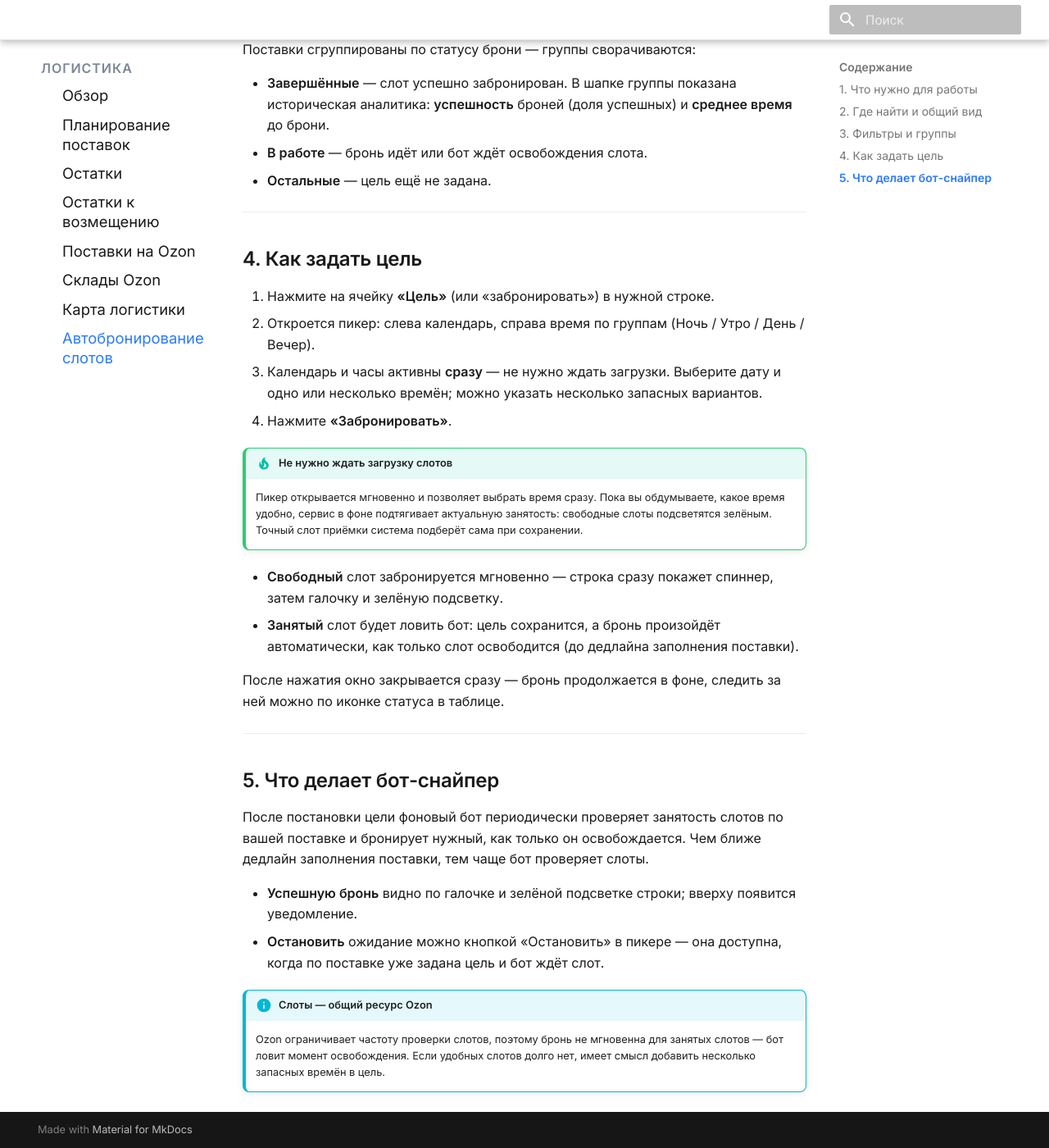
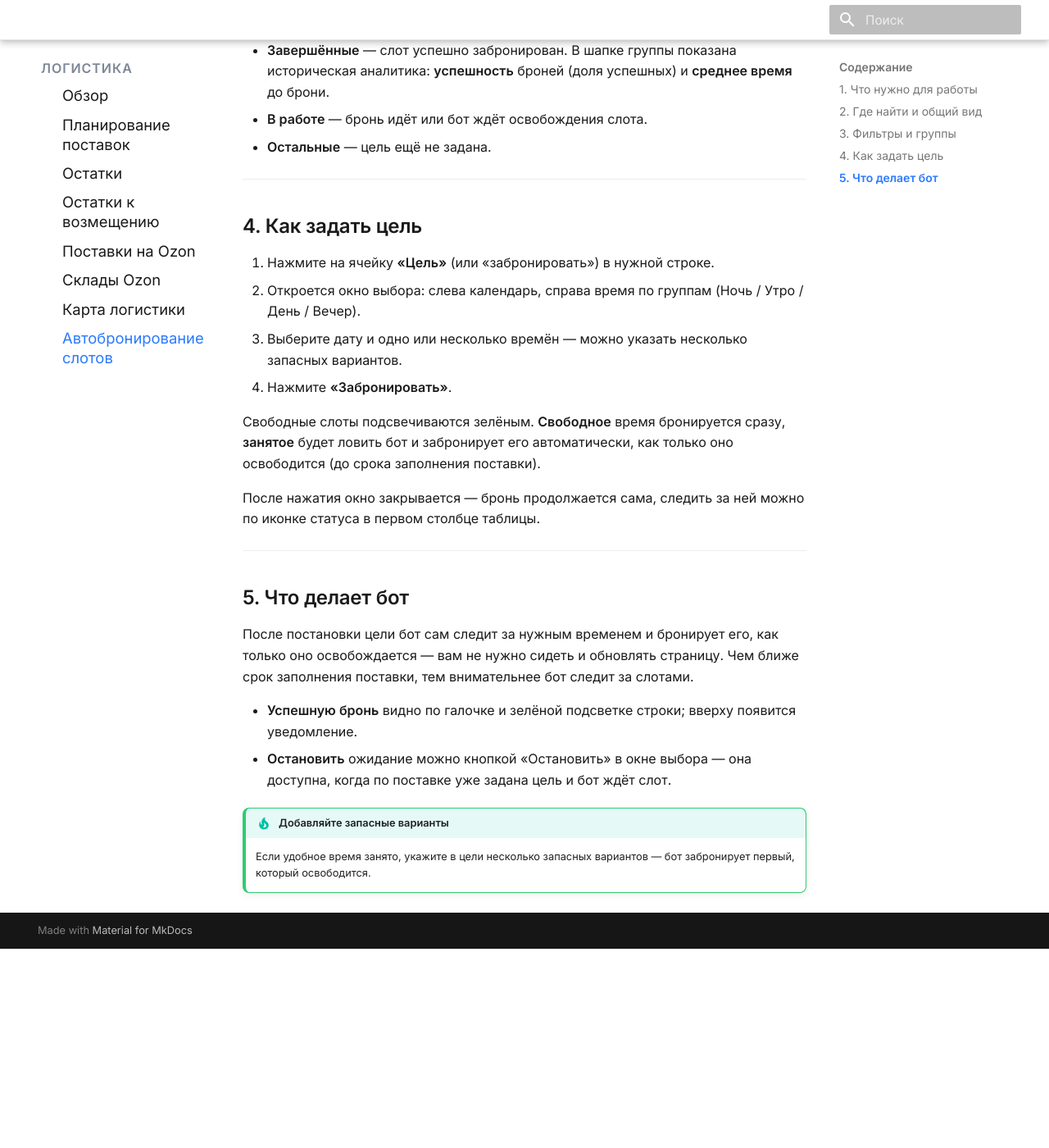
Before and after one commit to GitHubJackPerson/stpulse-docs, an MkDocs documentation site: the page built from docs/supplies/timeslots.md, in a window 1280 px wide and 1400 px high, scrolled down 1660 px. Shown: the whole window at 82% size. Built offline with MkDocs 1.6.1 and Material for MkDocs 9.7.7, drawn with Linux system fonts in a browser that asks for light colours; after the commit the page ends 2817 px from its top, so only the background shows below that; some of the changed text lies outside the part shown.

Commit message:
docs: статья автобронирования — только про функционал, точная инструкция по роли

```diff
--- a/docs/supplies/timeslots.md
+++ b/docs/supplies/timeslots.md
@@ -10,13 +10,10 @@
 
 ## 1. Что нужно для работы
 
-Бронирование слота — это **запись** в вашу поставку на Ozon, поэтому ключу Seller API нужна роль с правом записи.
+Чтобы сервис мог бронировать слоты, у ключа Seller API должна быть роль **Supply order**. Пока её нет, страница видна, но кнопки брони заблокированы, а вверху появляется подсказка.
 
-!!! warning "Нужна роль «Supply order»"
-    Если бронирование недоступно, вверху страницы появится подсказка. Добавьте роль **Supply order** ключу Seller API:
-    Настройки → Seller API → нужный ключ → «⋯» → Редактировать → отметьте галочкой **Supply order** → Сохранить.
-
-Пока у ключа нет этой роли, страница видна, но кнопки брони заблокированы.
+!!! warning "Добавьте роль «Supply order» ключу Seller API"
+    Кабинет Ozon → Настройки → Seller API → Найдите нужный ключ → Нажмите три точки → Редактировать → Отметьте галочкой роль **Supply order** → Сохранить.
 
 ---
 
@@ -56,26 +53,22 @@
 ## 4. Как задать цель
 
 1. Нажмите на ячейку **«Цель»** (или «забронировать») в нужной строке.
-2. Откроется пикер: слева календарь, справа время по группам (Ночь / Утро / День / Вечер).
-3. Календарь и часы активны **сразу** — не нужно ждать загрузки. Выберите дату и одно или несколько времён; можно указать несколько запасных вариантов.
+2. Откроется окно выбора: слева календарь, справа время по группам (Ночь / Утро / День / Вечер).
+3. Выберите дату и одно или несколько времён — можно указать несколько запасных вариантов.
 4. Нажмите **«Забронировать»**.
 
-!!! tip "Не нужно ждать загрузку слотов"
-    Пикер открывается мгновенно и позволяет выбрать время сразу. Пока вы обдумываете, какое время удобно, сервис в фоне подтягивает актуальную занятость: свободные слоты подсветятся зелёным. Точный слот приёмки система подберёт сама при сохранении.
+Свободные слоты подсвечиваются зелёным. **Свободное** время бронируется сразу, **занятое** будет ловить бот и забронирует его автоматически, как только оно освободится (до срока заполнения поставки).
 
-- **Свободный** слот забронируется мгновенно — строка сразу покажет спиннер, затем галочку и зелёную подсветку.
-- **Занятый** слот будет ловить бот: цель сохранится, а бронь произойдёт автоматически, как только слот освободится (до дедлайна заполнения поставки).
-
-После нажатия окно закрывается сразу — бронь продолжается в фоне, следить за ней можно по иконке статуса в таблице.
+После нажатия окно закрывается — бронь продолжается сама, следить за ней можно по иконке статуса в первом столбце таблицы.
 
 ---
 
-## 5. Что делает бот-снайпер
+## 5. Что делает бот
 
-После постановки цели фоновый бот периодически проверяет занятость слотов по вашей поставке и бронирует нужный, как только он освобождается. Чем ближе дедлайн заполнения поставки, тем чаще бот проверяет слоты.
+После постановки цели бот сам следит за нужным временем и бронирует его, как только оно освобождается — вам не нужно сидеть и обновлять страницу. Чем ближе срок заполнения поставки, тем внимательнее бот следит за слотами.
 
 - **Успешную бронь** видно по галочке и зелёной подсветке строки; вверху появится уведомление.
-- **Остановить** ожидание можно кнопкой «Остановить» в пикере — она доступна, когда по поставке уже задана цель и бот ждёт слот.
+- **Остановить** ожидание можно кнопкой «Остановить» в окне выбора — она доступна, когда по поставке уже задана цель и бот ждёт слот.
 
-!!! info "Слоты — общий ресурс Ozon"
-    Ozon ограничивает частоту проверки слотов, поэтому бронь не мгновенна для занятых слотов — бот ловит момент освобождения. Если удобных слотов долго нет, имеет смысл добавить несколько запасных времён в цель.
+!!! tip "Добавляйте запасные варианты"
+    Если удобное время занято, укажите в цели несколько запасных вариантов — бот забронирует первый, который освободится.
```
